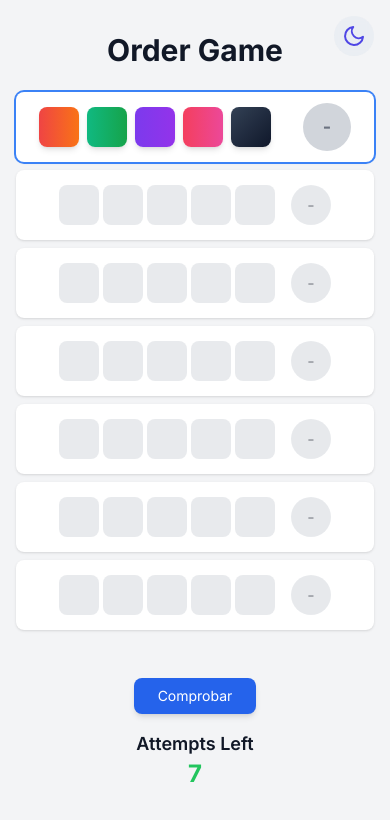
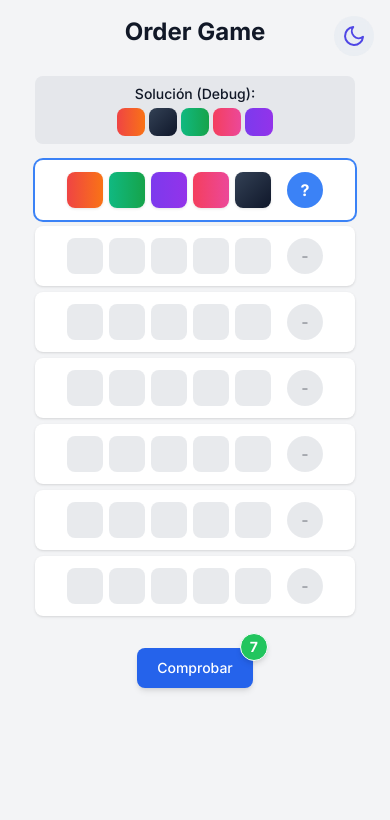
Before and after one commit to kukapu/ordergame, a Next.js app: page / in a window 390 px wide. Shown: the top 820 px of the page. Built offline with nearby package versions, Linux system fonts and the light colour scheme.

Commit message:
feat final 1.0

```diff
--- a/src/app/page.tsx
+++ b/src/app/page.tsx
@@ -67,7 +67,7 @@ const getColorClass = (color: string) => {
 }
 
 export default function Home() {
-  const [solutionList, setSolutionList] = useState<string[]>([]);
+  const [solution, setSolution] = useState<string[]>([]);
   const [playerList, setPlayerList] = useState<string[]>([]);
   const [shuffling, setShuffling] = useState(true);
   const [activeShuffleIndex, setActiveShuffleIndex] = useState<number | null>(null);
@@ -89,7 +89,7 @@ export default function Home() {
     }),
     useSensor(TouchSensor, {
       activationConstraint: {
-        delay: 250,
+        delay: 50,
         tolerance: 5,
       },
     })
@@ -98,7 +98,7 @@ export default function Home() {
   useEffect(() => {
     const randomColorList = disorderList(disorderList([...completeList]));
     const lengthList = spliceList(randomColorList, 5);
-    setSolutionList(disorderList([...lengthList]));
+    setSolution(disorderList([...lengthList]));
     setPlayerList(disorderList([...lengthList]));
 
     // Inicializar historial vacío para evitar errores en el mapeo
@@ -159,60 +159,47 @@ export default function Home() {
   }
 
   function checkMatches() {
-    if (currentAttempt >= 7 || win || lose) {
-      return;
-    }
+    if (win || lose || shuffling) return;
 
     let matchCount = 0;
     let playerListCopy = [...playerList]; // Crear una copia del playerList actual
 
     for (let i = 0; i < playerListCopy.length; i++) {
-      if (playerListCopy[i] === solutionList[i]) {
+      if (playerListCopy[i] === solution[i]) {
         matchCount++;
       }
     }
 
-    // Actualizar el historial y estados inmediatamente
+    // Actualizar historial inmediatamente
     const newHistory = [...history];
     newHistory[currentAttempt] = {playerListCopy, matchCount};
+
+    const matchesWereEqual = matchCount === solution.length;
+    const isLastAttempt = currentAttempt + 1 >= 7;
+
+    // Actualizar todo el estado de una vez para evitar retrasos
+    setMatches(matchCount);
     setHistory(newHistory);
 
-    const matchesWereEqual = matchCount === solutionList.length;
-    const isLastAttempt = currentAttempt + 1 >= 7;
-
-    // Actualizar los matches inmediatamente
-    setMatches(matchCount);
-
-    // Si es el último intento, actualizar intentos a 0
-    if (isLastAttempt) {
-      setAttempts(0);
-    }
-
-    // Primero actualizar el historial y mostrar la animación
-    // Luego, con un retraso mayor, actualizar el estado del juego
-    setTimeout(() => {
+    // Actualizamos todo inmediatamente sin setTimeout
     if (matchesWereEqual) {
+      setCurrentAttempt(prev => prev + 1);
+      setAttempts(prev => prev - 1);
       setWin(true);
     } else if (isLastAttempt) {
-        // Incrementar el currentAttempt para que se muestre la última línea
-        setCurrentAttempt(currentAttempt + 1);
-
-        // Después de un tiempo para mostrar la última línea, mostrar game over
-        setTimeout(() => {
+      setCurrentAttempt(prev => prev + 1);
+      setAttempts(prev => prev - 1);
       setLose(true);
-        }, 300);
     } else {
-        // Avanzar al siguiente intento solo si no ha ganado o perdido
-        setCurrentAttempt(currentAttempt + 1);
-        setAttempts(attempts - 1);
+      setCurrentAttempt(prev => prev + 1);
+      setAttempts(prev => prev - 1);
     }
-    }, 300); // Pequeño retraso para asegurar que la animación se vea
   }
 
   function resetGame() {
     const randomColorList = disorderList(disorderList([...completeList]));
     const lengthList = spliceList(randomColorList, 5);
-    setSolutionList(disorderList([...lengthList]));
+    setSolution(disorderList([...lengthList]));
     setPlayerList(disorderList([...lengthList]));
 
     setMatches(0);
@@ -226,16 +213,16 @@ export default function Home() {
     const emptyAttemptsArray = Array.from({ length: 7 }, (_, i) => i);
     setEmptyAttempts(emptyAttemptsArray);
 
-    // Reiniciar animación
+    // Reiniciar animación con tiempo reducido
     setShuffling(true);
 
-    // Iniciar la animación de shuffle después de un breve retraso
+    // Reducir el tiempo de espera inicial
     setTimeout(() => {
       setShuffling(true);
 
       // Ejecutar varios intercambios con tiempo suficiente para ver la animación
       let count = 0;
-      const maxShuffles = 100;
+      const maxShuffles = 8;
 
       const performShuffle = () => {
         if (count >= maxShuffles) {
@@ -257,39 +244,51 @@ export default function Home() {
         });
 
         count++;
-        setTimeout(performShuffle, 50);
+        setTimeout(performShuffle, 50); // Mantener en 50ms para fluidez
       };
 
       performShuffle();
-    }, 50);
-
-    return () => {
-      setShuffling(false);
-    };
+    }, 50); // Reducido para mejor rendimiento
   }
 
   return (
-    <div className="flex flex-col items-center justify-start min-h-screen bg-gray-100 dark:bg-gray-900 text-gray-900 dark:text-gray-100 pt-8 px-4">
-      {/* Botón de cambio de tema */}
+    <div className="flex flex-col items-center justify-start min-h-screen bg-gray-100 dark:bg-gray-900 text-gray-900 dark:text-gray-100 pt-4 px-3 sm:pt-8 sm:px-4">
+      {/* Cabecera con título y botón de tema */}
+      <div className="w-full max-w-xs sm:max-w-sm md:max-w-md flex flex-col items-center mb-4">
+        <h1 className="text-2xl sm:text-3xl md:text-4xl font-bold text-center mb-3">Order Game</h1>
+        <div className="self-end">
           <ThemeToggle />
+        </div>
+      </div>
 
-      <h1 className="text-3xl md:text-4xl font-bold mb-6">Order Game</h1>
+      {/* Sección de depuración - Solución */}
+      <div className="w-full max-w-xs sm:max-w-sm md:max-w-md lg:max-w-lg mx-auto mb-4 p-2 bg-gray-200 dark:bg-gray-800 rounded-lg">
+        <p className="text-sm font-medium mb-1 text-center">Solución (Debug):</p>
+        <div className="flex justify-center space-x-1 sm:space-x-2">
+          {solution.map((color, idx) => (
+            <div
+              key={`debug-solution-${idx}`}
+              className={`w-7 h-7 sm:w-8 sm:h-8 rounded-lg ${getColorClass(color)}`}
+            ></div>
+          ))}
+        </div>
+      </div>
 
       {/* Sección de Intentos y Tablero */}
-      <div className="w-full max-w-sm md:max-w-md mx-auto space-y-2 mb-6">
+      <div className="w-full max-w-xs sm:max-w-sm md:max-w-md lg:max-w-lg mx-auto space-y-1.5 sm:space-y-2 mb-4">
         {Array.from({ length: 7 }).map((_, index) => (
           <div
             key={`attempt-row-${index}`}
-            className={`flex items-center justify-center p-2 rounded-lg bg-white dark:bg-gray-800 shadow min-h-[70px] ${index === currentAttempt ? 'ring-2 ring-blue-500' : ''}`}
+            className={`flex items-center justify-center p-2 rounded-lg bg-white dark:bg-gray-800 shadow min-h-[60px] sm:min-h-[70px] ${index === currentAttempt && !win ? 'ring-2 ring-blue-500' : ''} ${win && index === currentAttempt - 1 ? 'ring-2 ring-green-500' : ''}`}
           >
             <div className="flex-1 flex justify-center items-center space-x-2 relative">
               {/* Tablero interactivo en la línea actual */}
               {index === currentAttempt && !win && !lose && (
                 <div className="flex items-center">
-                  <div className="flex space-x-2">
+                  <div className="flex space-x-1.5 sm:space-x-2">
                     <DndContext sensors={sensors} collisionDetection={closestCenter} onDragEnd={handleDragEnd}>
                       <SortableContext items={playerList} strategy={verticalListSortingStrategy}>
-                        <div className="flex space-x-2">
+                        <div className="flex space-x-1.5 sm:space-x-2">
                           {playerList.map((color, idx) => (
                             <motion.div
                               key={color}
@@ -313,9 +312,9 @@ export default function Home() {
                       </SortableContext>
                     </DndContext>
                   </div>
-                  {/* Bolita con "-" para mantener alineación - con mayor separación */}
-                  <div className="ml-8 w-12 h-12 flex items-center justify-center rounded-full bg-gray-300 dark:bg-gray-600 text-gray-500 dark:text-gray-400 font-bold text-lg">
-                    -
+                  {/* Círculo de coincidencias */}
+                  <div className="ml-4 w-9 h-9 sm:w-10 sm:h-10 md:w-12 md:h-12 flex items-center justify-center rounded-full bg-blue-500 text-white font-bold text-base sm:text-lg">
+                    {"?"}
                   </div>
                 </div>
               )}
@@ -323,11 +322,11 @@ export default function Home() {
               {/* Historial de intentos pasados */}
               {index < currentAttempt && history[index] && (
                 <div className="flex items-center">
-                  <div className="flex space-x-1 md:space-x-2">
+                  <div className="flex space-x-1.5 sm:space-x-2">
                     {history[index]?.playerListCopy.map((color: string, i: number) => (
                       <motion.div
                         key={`${index}-${i}-${color}`}
-                        className={`w-10 h-10 md:w-12 md:h-12 rounded-lg shadow-md ${getColorClass(color)}`}
+                        className={`w-9 h-9 sm:w-10 sm:h-10 md:w-12 md:h-12 rounded-lg shadow-md ${getColorClass(color)}`}
                         initial={{ opacity: 0, scale: 0.8 }}
                         animate={{ opacity: 1, scale: 1 }}
                         transition={{ duration: 0.3, delay: i * 0.05 }}
@@ -335,21 +334,21 @@ export default function Home() {
                     ))}
                   </div>
                   {/* Mostrar número de coincidencias permanente con mayor separación */}
-                  <div className="ml-4 md:ml-8 w-10 h-10 md:w-12 md:h-12 flex items-center justify-center rounded-full bg-blue-500 text-white font-bold text-lg">
+                  <div className={`ml-4 w-9 h-9 sm:w-10 sm:h-10 md:w-12 md:h-12 flex items-center justify-center rounded-full text-white font-bold text-base sm:text-lg ${history[index]?.matchCount === 5 ? 'bg-green-500' : 'bg-blue-500'}`}>
                     {history[index]?.matchCount}
                   </div>
                 </div>
               )}
 
               {/* Placeholders para filas futuras */}
-              {index > currentAttempt && (
+              {(index > currentAttempt || (win && index >= currentAttempt)) && (
                 <div className="flex items-center">
-                  <div className="flex space-x-1 md:space-x-2">
+                  <div className="flex space-x-1.5 sm:space-x-2">
                     {Array.from({ length: 5 }).map((_, i) => (
-                      <div key={`placeholder-${index}-${i}`} className="w-10 h-10 md:w-12 md:h-12 rounded-lg bg-gray-300 dark:bg-gray-600 opacity-50"></div>
+                      <div key={`placeholder-${index}-${i}`} className="w-9 h-9 sm:w-10 sm:h-10 md:w-12 md:h-12 rounded-lg bg-gray-300 dark:bg-gray-600 opacity-50"></div>
                     ))}
                   </div>
-                  <div className="ml-4 md:ml-8 w-10 h-10 md:w-12 md:h-12 flex items-center justify-center rounded-full bg-gray-300 dark:bg-gray-600 opacity-50">-</div>
+                  <div className="ml-4 w-9 h-9 sm:w-10 sm:h-10 md:w-12 md:h-12 flex items-center justify-center rounded-full bg-gray-300 dark:bg-gray-600 opacity-50">-</div>
                 </div>
               )}
             </div>
@@ -358,47 +357,79 @@ export default function Home() {
       </div>
 
       {/* Área de juego */}
-      <div className="w-full max-w-sm md:max-w-md mx-auto">
+      <div className="w-full max-w-xs sm:max-w-sm md:max-w-md lg:max-w-lg mx-auto flex justify-center">
 
         {/* Botones de acción */}
-        <div className="mt-6 flex justify-center">
+        <div className="mt-4 flex justify-center relative">
           <button
             onClick={checkMatches}
             disabled={win || lose || shuffling}
-            className="px-6 py-2 bg-blue-600 hover:bg-blue-700 text-white rounded-lg shadow-md disabled:opacity-50 disabled:cursor-not-allowed text-sm md:text-base"
+            className="px-5 py-2.5 bg-blue-600 hover:bg-blue-700 text-white rounded-lg shadow-md disabled:opacity-50 disabled:cursor-not-allowed text-sm sm:text-base font-medium relative"
           >
             Comprobar
+
+            {/* Contador de intentos pegado a la esquina del botón */}
+            <div className={`absolute -top-2 -right-2 w-7 h-7 rounded-full flex items-center justify-center text-white font-bold text-sm shadow-md border border-white dark:border-gray-800 transform translate-x-1/4 -translate-y-1/4 ${attempts <= 2 ? 'bg-red-500' : 'bg-green-500'}`}>
+              {attempts}
+            </div>
           </button>
         </div>
       </div>
 
-      {/* Mensajes de victoria/derrota */}
-      {(win || lose) && (
+      {/* Mensaje de victoria */}
+      {win && (
         <motion.div
           initial={{ opacity: 0, y: 20 }}
           animate={{ opacity: 1, y: 0 }}
-          transition={{ duration: 0.5 }}
-          className="text-center mt-4"
+          transition={{ duration: 0.3 }} // Reducido para mejor rendimiento
+          className="mt-6 p-4 bg-green-100 dark:bg-green-900 text-green-800 dark:text-green-100 rounded-lg shadow-md text-center w-full max-w-xs sm:max-w-sm md:max-w-md lg:max-w-lg mx-auto"
         >
-          <h2 className={`text-3xl font-bold ${win ? 'text-green-500' : 'text-red-500'}`}>
-            {win ? 'You Win!' : 'Game Over!'}
-          </h2>
+          <p className="text-lg font-bold mb-2">¡Felicidades!</p>
+          <p>Has ganado en {currentAttempt} intentos.</p>
+          <p className="mt-2">Solución correcta:</p>
+          <div className="flex justify-center space-x-1 sm:space-x-2 my-3">
+            {solution.map((color, idx) => (
+              <div
+                key={`solution-${idx}`}
+                className={`w-8 h-8 sm:w-10 sm:h-10 rounded-lg ${getColorClass(color)}`}
+              ></div>
+            ))}
+          </div>
           <button
-            onClick={() => window.location.reload()}
-            className="mt-4 px-6 py-2 bg-blue-500 hover:bg-blue-600 text-white rounded-lg transition"
+            onClick={resetGame}
+            className="mt-3 px-4 py-2 bg-green-600 hover:bg-green-700 text-white rounded-lg shadow-md text-sm"
           >
-            Play Again
+            Jugar de nuevo
           </button>
         </motion.div>
       )}
 
-      {/* Información - Solo mostrar intentos restantes */}
-      <div className="flex justify-center text-center mt-4">
-        <div>
-          <p className="text-lg font-semibold">Attempts Left</p>
-          <p className={`text-2xl font-bold ${attempts <= 2 ? 'text-red-500' : 'text-green-500'}`}>{attempts}</p>
+      {/* Mensaje de derrota */}
+      {lose && (
+        <motion.div
+          initial={{ opacity: 0, y: 20 }}
+          animate={{ opacity: 1, y: 0 }}
+          transition={{ duration: 0.3 }} // Reducido para mejor rendimiento
+          className="mt-6 p-4 bg-red-100 dark:bg-red-900 text-red-800 dark:text-red-100 rounded-lg shadow-md text-center w-full max-w-xs sm:max-w-sm md:max-w-md lg:max-w-lg mx-auto"
+        >
+          <p className="text-lg font-bold mb-2">¡Has perdido!</p>
+          <p>La solución era:</p>
+          <div className="flex justify-center space-x-1 sm:space-x-2 my-3">
+            {solution.map((color, idx) => (
+              <div
+                key={`solution-${idx}`}
+                className={`w-8 h-8 sm:w-10 sm:h-10 rounded-lg ${getColorClass(color)}`}
+              ></div>
+            ))}
           </div>
-      </div>
+          <button
+            onClick={resetGame}
+            className="mt-2 px-4 py-2 bg-red-600 hover:bg-red-700 text-white rounded-lg shadow-md text-sm"
+          >
+            Intentar de nuevo
+          </button>
+        </motion.div>
+      )}
     </div>
   );
 }
--- a/src/components/OrderItem.tsx
+++ b/src/components/OrderItem.tsx
@@ -44,7 +44,7 @@ export const OrderItem = ({ color, id, isShuffling = false }: OrderItemProps) =>
   } = useSortable({
     id,
     transition: {
-      duration: 350,
+      duration: 200, // Reducido para mejor rendimiento
       easing: 'cubic-bezier(0.25, 1, 0.5, 1)',
     },
   });
@@ -54,6 +54,7 @@ export const OrderItem = ({ color, id, isShuffling = false }: OrderItemProps) =>
     transition,
     zIndex: isDragging ? 10 : 1,
     touchAction: 'none', // Importante para dispositivos táctiles
+    willChange: 'transform', // Optimización para rendimiento
   };
 
   // Si está en modo shuffle, no permitir arrastrar
@@ -68,18 +69,18 @@ export const OrderItem = ({ color, id, isShuffling = false }: OrderItemProps) =>
     >
       <motion.div
         className={`
-          w-10 h-10 md:w-12 md:h-12
+          w-9 h-9 sm:w-10 sm:h-10 md:w-12 md:h-12
           rounded-lg shadow-md
           ${getColorClass(color)}
           ${isShuffling ? 'pointer-events-none' : ''}
         `}
-        whileHover={!isShuffling ? { scale: 1.05 } : {}}
-        whileTap={!isShuffling ? { scale: 0.95 } : {}}
+        whileHover={!isShuffling ? { scale: 1.05 } : undefined}
+        whileTap={!isShuffling ? { scale: 0.95 } : undefined}
         animate={{
-          scale: isDragging ? 1.1 : isShuffling ? 1.05 : 1,
+          scale: isDragging ? 1.05 : 1,
           boxShadow: isDragging
-            ? '0 10px 15px -3px rgba(0, 0, 0, 0.3), 0 4px 6px -4px rgba(0, 0, 0, 0.3)'
-            : '0 4px 6px -1px rgba(0, 0, 0, 0.1), 0 2px 4px -2px rgba(0, 0, 0, 0.1)'
+            ? '0 4px 6px -1px rgba(0, 0, 0, 0.2)'
+            : '0 1px 3px rgba(0, 0, 0, 0.1)'
         }}
         transition={{
           type: 'spring',
```
Lines whose indentation alone changed are shown as unchanged.
